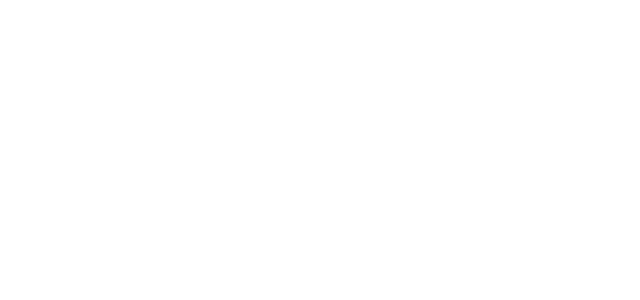
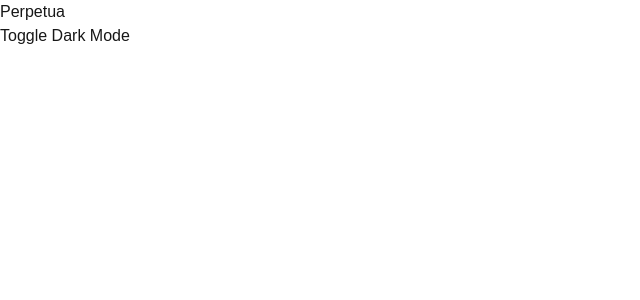
Before and after one commit to kiing-dom/perpetua, a Next.js app: page / in a window 1280 px wide. Shown: the top 300 px of the page, without its empty margins (0-640 px from the left). Built offline with nearby package versions, Linux system fonts and the light colour scheme.

Commit message:
light mode dark mode toggle complete

```diff
--- a/src/app/RootLayout.tsx
+++ b/src/app/RootLayout.tsx
@@ -32,6 +32,7 @@
     const toggleDarkMode = () => {
         const html = document.documentElement;
         if (html.classList.contains("dark")) {
+            html.classList.remove('dark');
             localStorage.setItem("theme", "light");
             setDarkMode(false);
         } else {
@@ -44,8 +45,21 @@
     return (
         <html lang="en">
             <body
-        className={`${geistSans.variable} ${geistMono.variable} antialiased bg-custom-grid`}
+                className={`${geistSans.variable} ${geistMono.variable} antialiased bg-custom-grid min-h-screen`}
             >
+                <header
+                    className="flex justify-between items-center p-4 bg-opacity-50"
+                >
+                    <h1 className="text-lg font-bold text-black">Perpetua</h1>
+                    <button
+                        onClick={toggleDarkMode}
+                        className={`px-4 py-2 rounded dark:bg-gray-300 ${darkMode ? "text-[#F8F8FF]" : "text-black"
+                            } bg-gray-800`}
+                    >
+                        {darkMode ? 'Toggle Light Mode' : 'Toggle Dark Mode'}
+                    </button>
+
+                </header>
                 {children}
             </body>
         </html>
```
Lines whose indentation alone changed are shown as unchanged.
